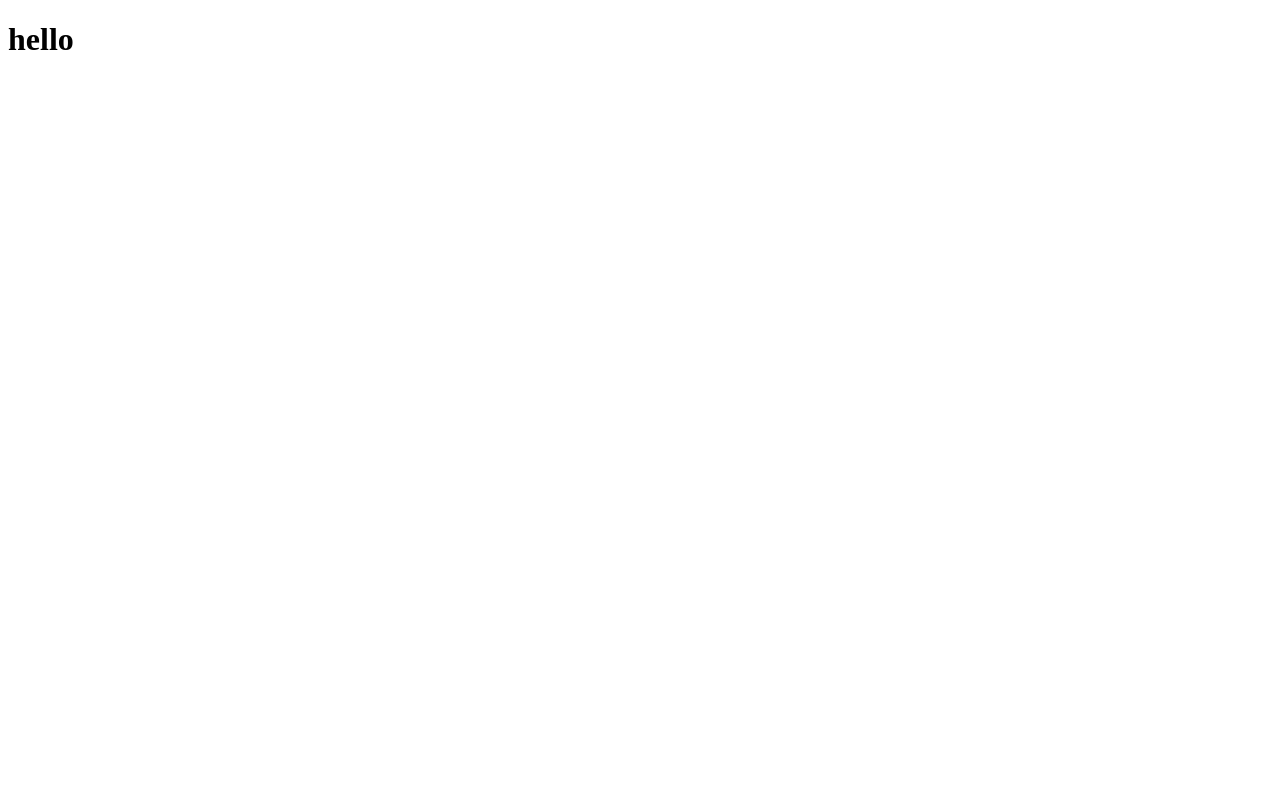
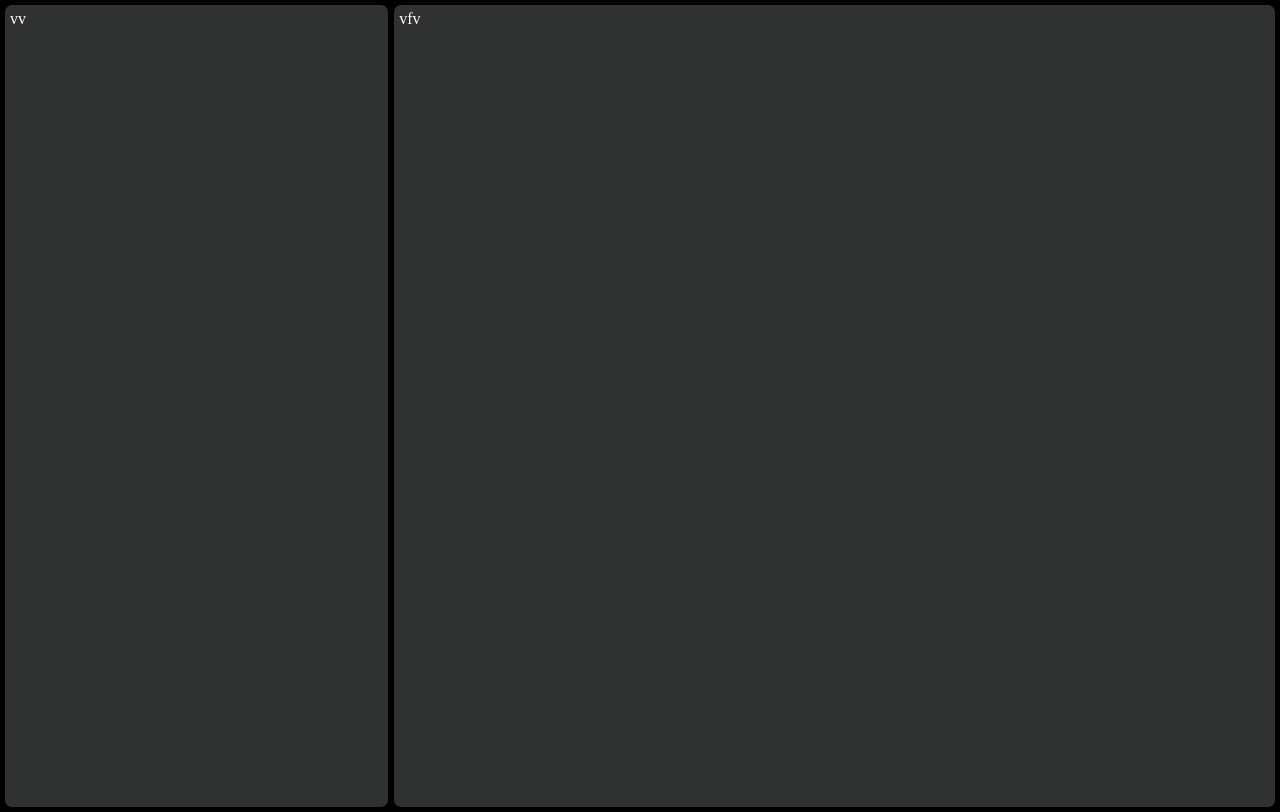
Before and after one commit to Abhinaythakur4203/Spotify.app, a plain HTML site: page index.html in a window 1280 px wide. Drawn offline with Linux system fonts and the light colour scheme.

Commit message:
designed the basic layout

```diff
--- a/index.html
+++ b/index.html
@@ -4,9 +4,14 @@
     <meta charset="UTF-8">
     <meta name="viewport" content="width=device-width, initial-scale=1.0">
     <title>Document</title>
+    <link rel="stylesheet" href="style.css">
 </head>
 <body>
-    <h1>hello</h1>
+    <div class="container">
+        <div class="left border" >vv</div>
+        <div class="right border">vfv</div>
+
+    </div>
 
 </body>
 </html>
--- /dev/null
+++ b/style.css
@@ -0,0 +1,43 @@
+:root {
+    --content: #303131;
+    --white: #ffffff;
+
+}
+
+* {
+    margin: 0;
+    padding: 0;
+}
+
+.container {
+    background-color: black;
+    padding: 5px;
+
+    display: flex;
+    justify-content: center;
+    gap: 6px;
+    color: var(--white);
+
+}
+
+.left {
+    background-color: var(--content);
+    width: 30vw;
+    height: 99vh;
+    color: var(--white);
+    padding: 5px;
+
+}
+
+.right {
+    background-color: var(--content);
+    width: 70vw;
+    height: 99vh;
+    padding: 5px;
+}
+
+.border {
+    border-radius: 7px;
+    border: none;
+
+}
```
